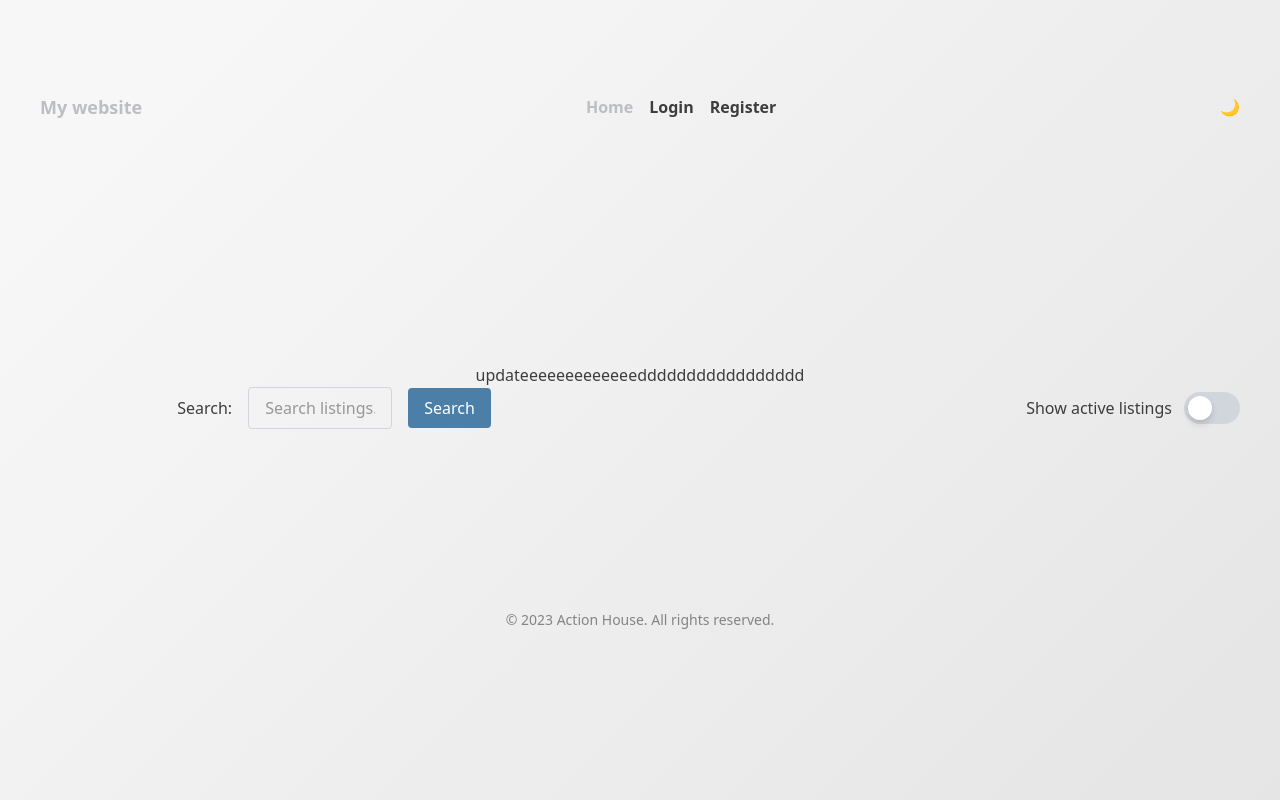
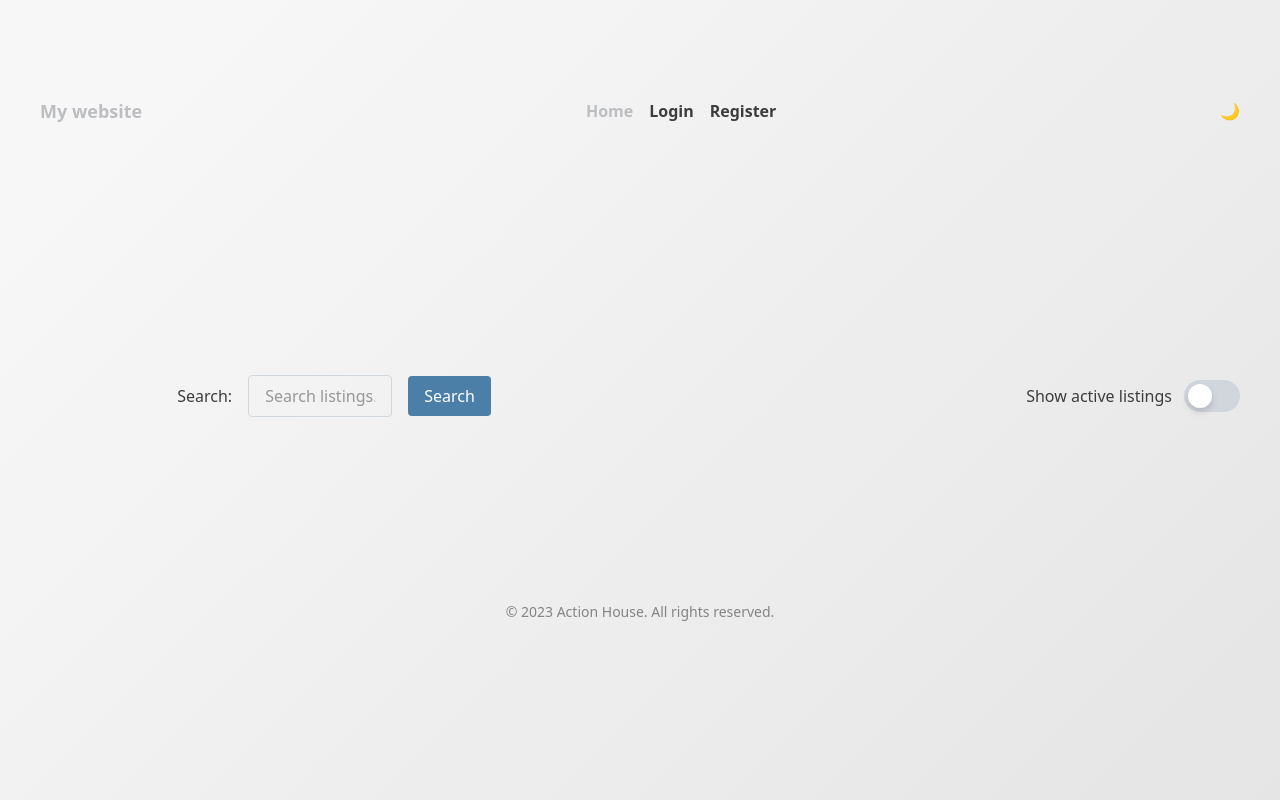
Before and after one commit to FransoArbela/FED2-SP2-Auction-House, a website built with Vite: page index.html in a window 1280 px wide. Built offline with nearby package versions, Linux system fonts and the light colour scheme; no server answers.

Commit message:
Remove outdated heading from index.html

```diff
--- a/index.html
+++ b/index.html
@@ -125,7 +125,6 @@
     <main
       class="flex flex-col justify-center items-center py-18 w-full container"
     >
-      <h1>updateeeeeeeeeeeeeddddddddddddddddd</h1>
       <article
         class="flex lg:flex-row xxs:flex-col justify-between xxs:items-start lg:items-center gap-6 mb-4 w-full max-w-screen-xl"
       >
```
